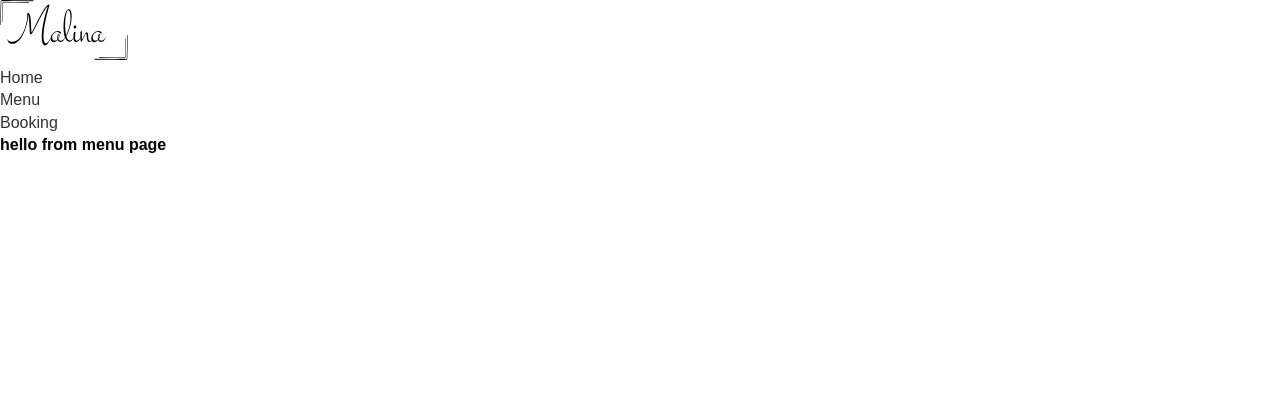
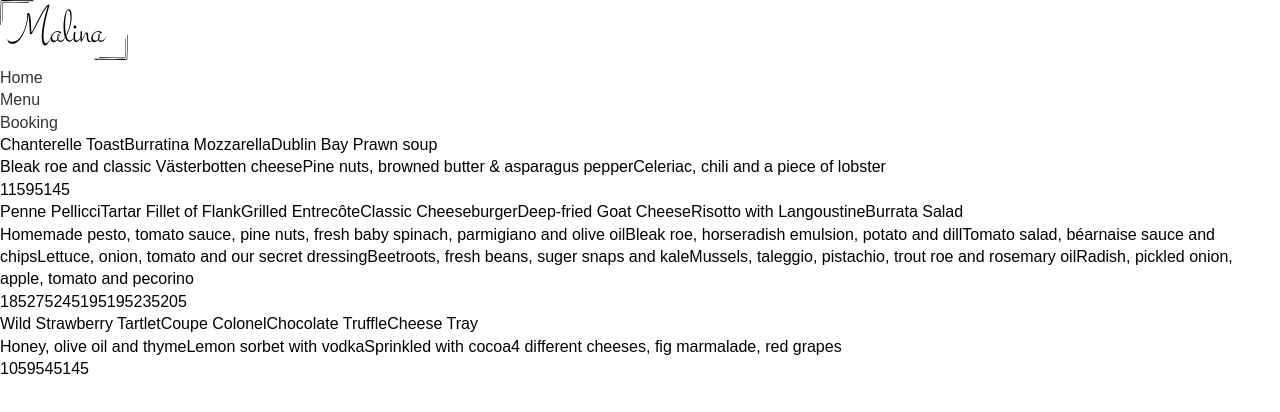
Before and after one commit to JuliaLahdo/malina-restaurant, a React (Create React App) app: page /Menu in a window 1280 px wide. Shown: the top 412 px of the page. Built offline with nearby package versions, Linux system fonts and the light colour scheme; the HTML template or start-up script is replaced by a standard one.

Commit message:
Render menu on screen, will maybe change tomorrow

```diff
--- a/src/Components/Navbar/Navbar.tsx
+++ b/src/Components/Navbar/Navbar.tsx
@@ -1,6 +1,6 @@
 import React from 'react';
 import './Navbar.css';
-import logo from '../../Images/BlackLogo.svg';
+import logo from '../../Images/blacklogo.svg';
 import { Link } from 'react-router-dom';
 
 class Navbar extends React.Component {
--- a/src/Pages/Menu/Menu.tsx
+++ b/src/Pages/Menu/Menu.tsx
@@ -1,13 +1,47 @@
-import React from 'react'
+import React from 'react';
+import MenuData from '../../Service/MenuData';
+
+export interface IMenuData {
+    topic: string;
+    content: string;
+    price: string;
+}
 
 class Menu extends React.Component {
+
     render() {
+
+        let menu = new MenuData();
+        console.log(menu.menu);
+
         return (
-            <h4>
-                hello from menu page
-            </h4>
+            <div>
+                <p>{menu.menu[0].starters.topic}</p>
+                <p>{menu.menu[0].starters.content}</p>
+                <p>{menu.menu[0].starters.price}</p>
+                <p>{menu.menu[0].mains.topic}</p>
+                <p>{menu.menu[0].mains.content}</p>
+                <p>{menu.menu[0].mains.price}</p>
+                <p>{menu.menu[0].desserts.topic}</p>
+                <p>{menu.menu[0].desserts.content}</p>
+                <p>{menu.menu[0].desserts.price}</p>
+            </div>
         )
     }
 }
 
+// render() {
+//     let list = [];
+
+//     for (let i = 0; i < this.props.todos.length; i++) {
+//         list.push((<li key={i}>{this.props.todos[i].todo}</li>))
+//     }
+
+//     return(
+//         <div>
+//             <ul>{list}</ul>
+//         </div>
+//     )
+// }
+
 export default Menu;
--- a/src/Service/MenuData.ts
+++ b/src/Service/MenuData.ts
@@ -1,5 +1,5 @@
 class MenuData {
-    menu = {
+    menu = [{
         starters: {
             topic: [
                 "Chanterelle Toast",
@@ -67,7 +67,8 @@ class MenuData {
             ]
         }
 
-    }
+    }]
+
 }
 
 export default MenuData;
```
